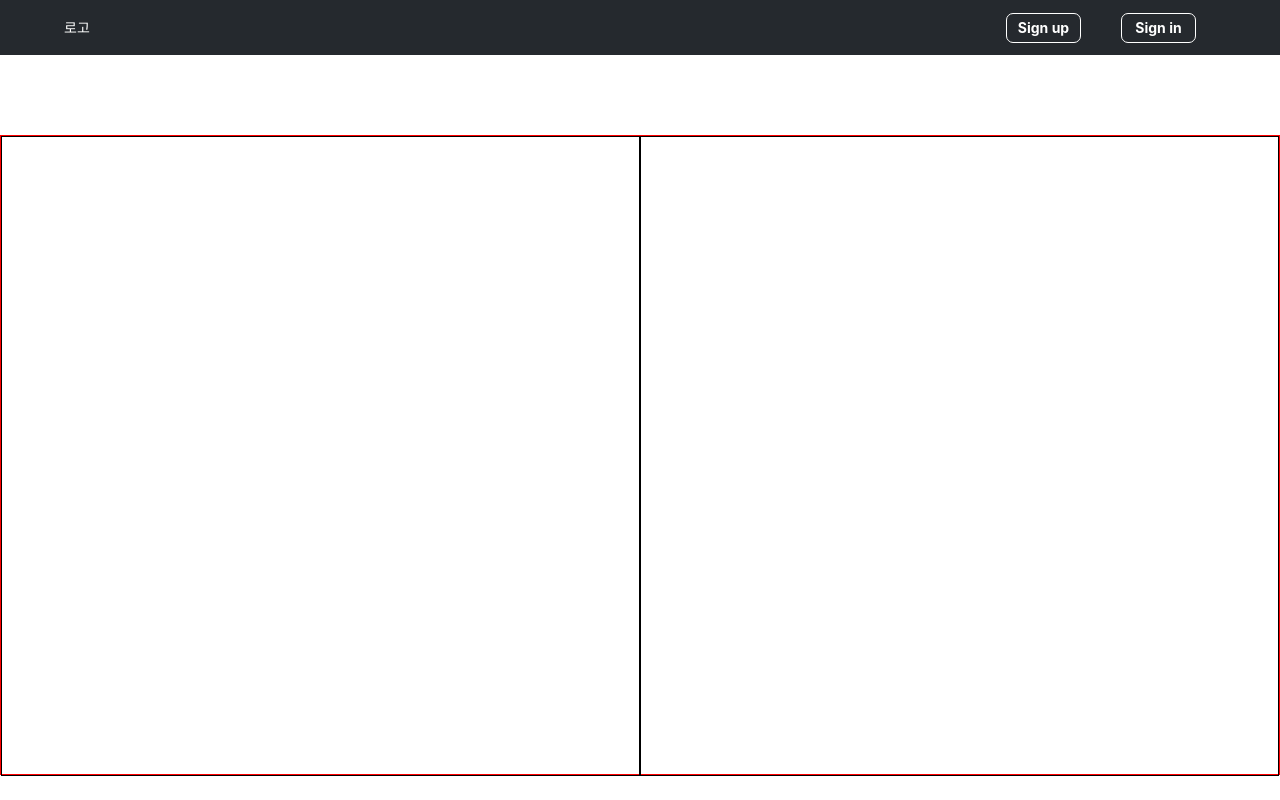
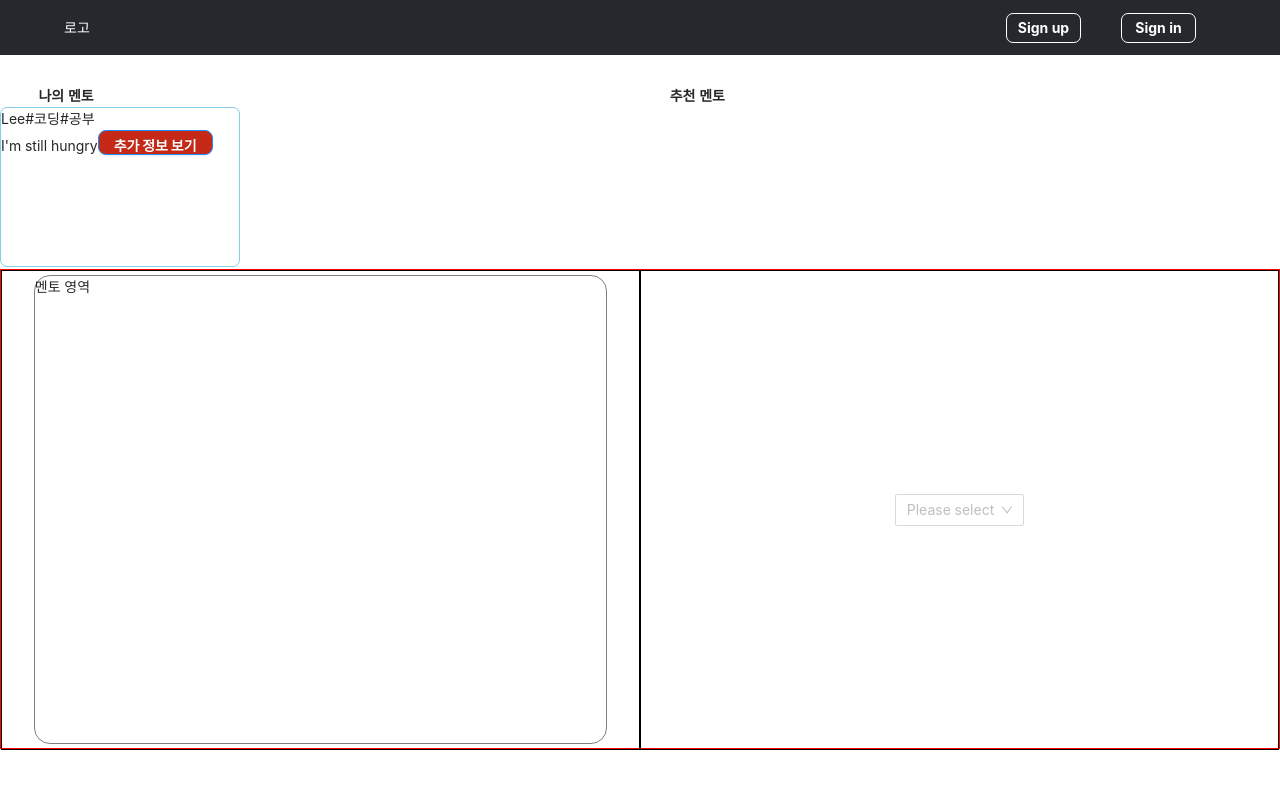
Before and after one commit to taewankang/elekant_front, a React (Create React App) app in the folder front/: page /mentor in a window 1280 px wide. Built offline with nearby package versions, Linux system fonts and the light colour scheme.

Commit message:
Update Mentor.js

```diff
--- a/front/src/page/Mentor.js
+++ b/front/src/page/Mentor.js
@@ -1,23 +1,94 @@
 import React from "react";
 import styled from "styled-components";
+import { TreeSelect, Button } from "antd";
+import { BUTTON_COLOR } from "../color";
+const MentorInfo = {
+  name: "Lee",
+  comment: `I'm still hungry`,
+  interest: ["#코딩", "#공부"],
+};
+const HashBox = styled.span``;
+const Bold = styled.span`
+  margin-left: 3%;
+  & + & {
+    margin-left: 45%;
+  }
+`;
 const Mymentor = styled.div`
+  display: flex;
   width: 50%;
   height: inherit;
   border: 1px solid black;
+  align-items: center;
+  justify-content: center;
 `;
 const Container = styled.div`
   display: flex;
-  margin-top: 5rem;
+  margin-top: 0.1rem;
   width: 100%;
-  height: 40rem;
+  height: 30rem;
   border: 1px solid red;
+`;
+const MentorArea = styled.div`
+  display: flex;
+  width: 90%;
+  height: 98%;
+  border: 1px solid gray;
+  border-radius: 16px;
+`;
+const MenteeBox = styled.div`
+  width: 240px;
+  height: 160px;
+  border: 1px solid skyblue;
+  border-radius: 7px;
+  & + & {
+    margin-left: 5px;
+  }
 `;
 const Mento = () => {
   return (
-    <Container>
-      <Mymentor></Mymentor>
-      <Mymentor></Mymentor>
-    </Container>
+    <div style={{ marginTop: 30 }}>
+      <Bold>
+        <b>나의 멘토</b>
+      </Bold>
+      <Bold>
+        <b>추천 멘토</b>
+      </Bold>
+      <MenteeBox>
+        <div>
+          <div>
+            <span>{MentorInfo.name}</span>
+            <span>{MentorInfo.interest[0]}</span>
+            <span>{MentorInfo.interest[1]}</span>
+          </div>
+          <div>
+            <span>{MentorInfo.comment}</span>
+            <Button
+              style={{
+                height: 25,
+                fontWeight: 900,
+                background: BUTTON_COLOR,
+                borderRadius: 8,
+              }}
+              type="primary"
+            >
+              추가 정보 보기
+            </Button>
+          </div>
+        </div>
+      </MenteeBox>
+      <Container>
+        <Mymentor>
+          <MentorArea>멘토 영역</MentorArea>
+        </Mymentor>
+        <Mymentor>
+          <TreeSelect
+            placeholder="Please select"
+            dropdownStyle={{ maxHeight: 300, overflow: "auto" }}
+          />
+        </Mymentor>
+      </Container>
+    </div>
   );
 };
 
```
